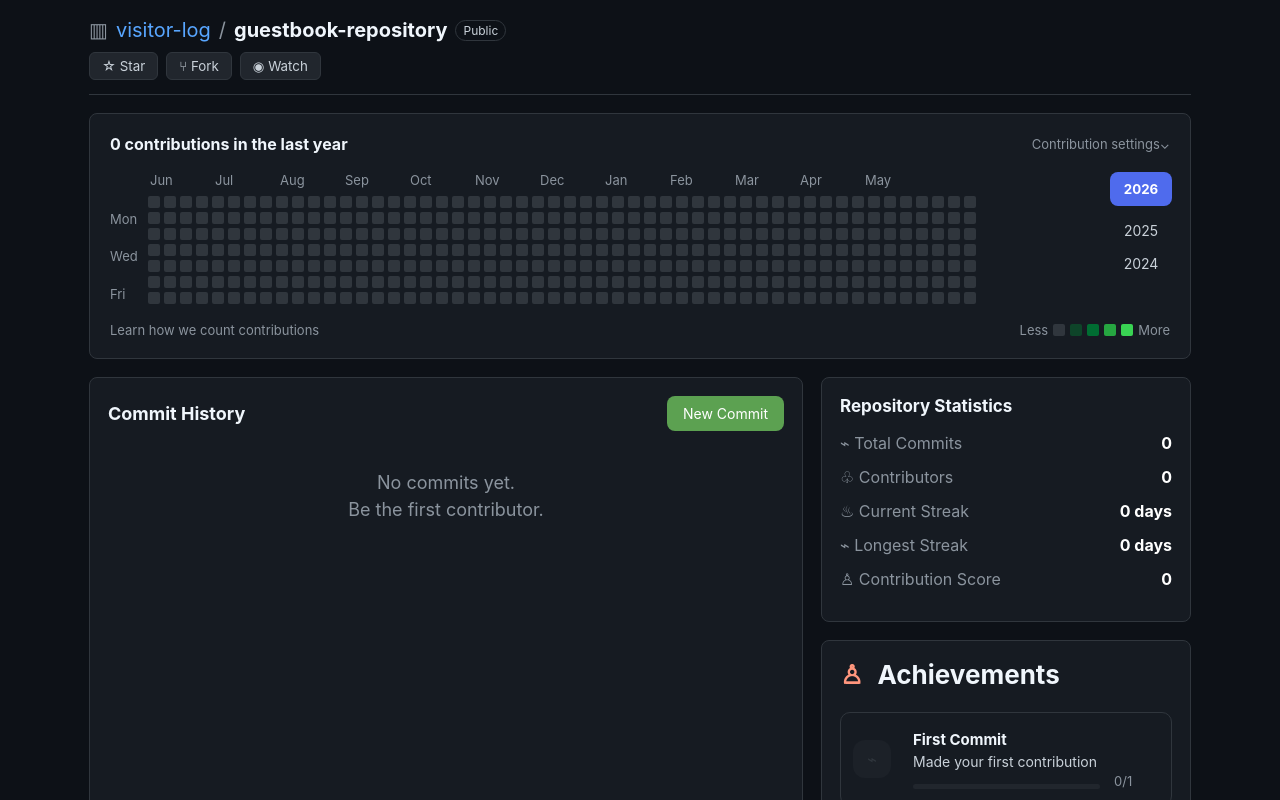
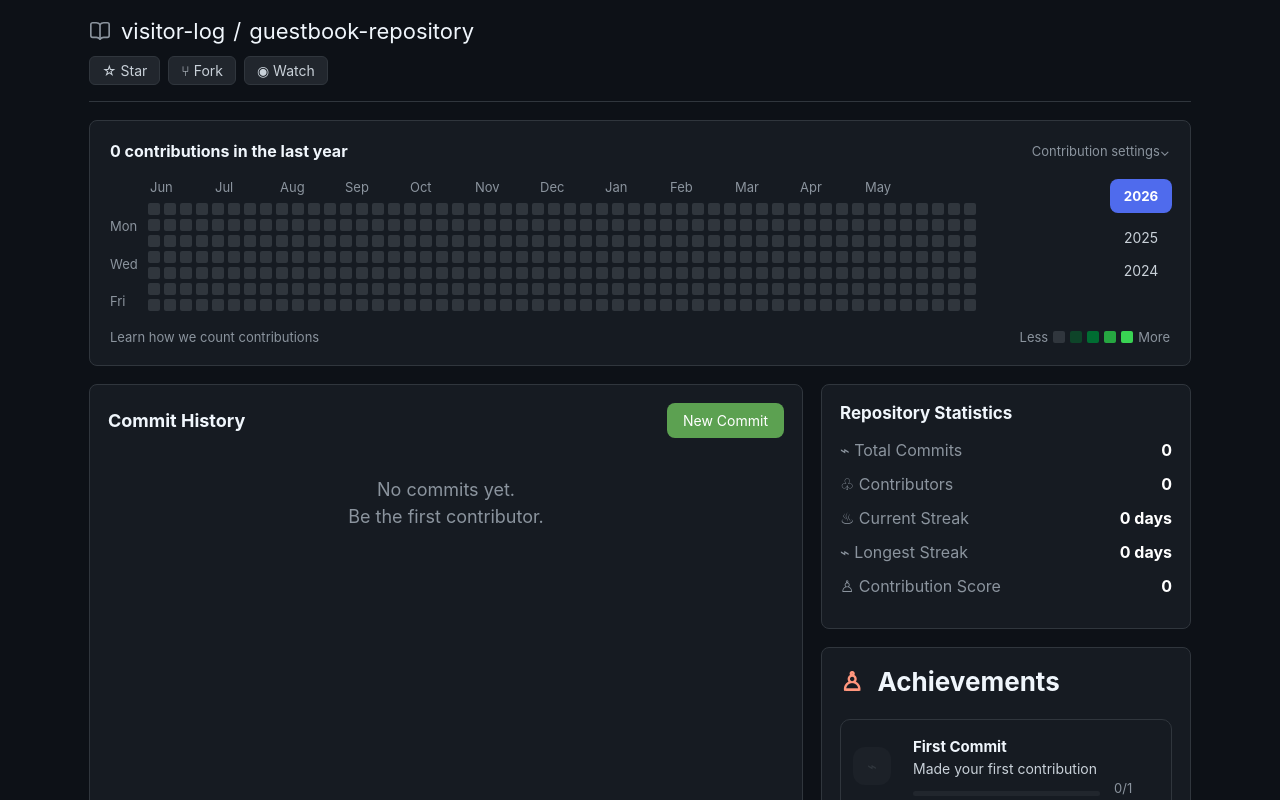
Before and after one commit to cntjdus/likelion-guestbook, a React (Vite) app in the folder frontend/: page / in a window 1280 px wide. Shown: the top 800 px of the page. Built offline with nearby package versions, Linux system fonts and the light colour scheme.

Commit message:
header부분 글씨 크기 및 굵기, 아이콘 수정

```diff
--- a/frontend/src/App.css
+++ b/frontend/src/App.css
@@ -26,10 +26,11 @@ button {
 }
 
 /* Header */
+/* Header */
 
 .header {
   border-bottom: 1px solid #30363d;
-  padding-bottom: 14px;
+  padding-bottom: 16px;
   margin-bottom: 18px;
 }
 
@@ -37,7 +38,17 @@ button {
   display: flex;
   align-items: center;
   gap: 8px;
-  font-size: 20px;
+
+  font-size: 22px;
+  line-height: 1.2;
+}
+
+.repo-title svg {
+  width: 22px;
+  height: 22px;
+  color: #8b949e;
+  stroke-width: 1.8;
+  margin-right: 2px;
 }
 
 .repo-icon,
@@ -47,20 +58,38 @@ button {
 
 .repo-owner {
   color: #58a6ff;
+  font-size: 22px;
+  font-weight: 400;
+}
+
+.repo-slash {
+  color: #8b949e;
+  font-size: 22px;
+  font-weight: 400;
+  margin: 0 4px;
+}
+
+.repo-name {
+  color: #f0f6fc;
+  font-size: 22px;
+  font-weight: 400;
 }
 
 .public-badge {
+  margin-left: 8px;
   border: 1px solid #30363d;
   border-radius: 999px;
+  padding: 2px 7px;
   font-size: 12px;
-  padding: 2px 7px;
-  color: #c9d1d9;
+  font-weight: 500;
+  color: #8b949e;
+  line-height: 1.2;
 }
 
 .repo-actions {
   display: flex;
   gap: 8px;
-  margin-top: 10px;
+  margin-top: 12px;
 }
 
 .repo-actions button {
@@ -69,6 +98,11 @@ button {
   border: 1px solid #30363d;
   border-radius: 6px;
   padding: 5px 12px;
+  font-size: 14px;
+}
+
+.repo-actions button:hover {
+  background: #30363d;
 }
 
 /* Common Card */
--- a/frontend/src/components/Header.jsx
+++ b/frontend/src/components/Header.jsx
@@ -1,12 +1,13 @@
+import {BookOpen} from "lucide-react";
+
 function Header() {
   return (
     <header className="header">
       <div className="repo-title">
-        <span className="repo-icon">▥</span>
-        <span className="repo-owner">visitor-log</span>
-        <span className="repo-slash">/</span>
-        <strong>guestbook-repository</strong>
-        <span className="public-badge">Public</span>
+        <BookOpen size={24} />
+        <span className="owner">visitor-log</span>
+        <span className="slash"> / </span>
+        <span className="repo-name">guestbook-repository</span>
       </div>
 
       <div className="repo-actions">
```
